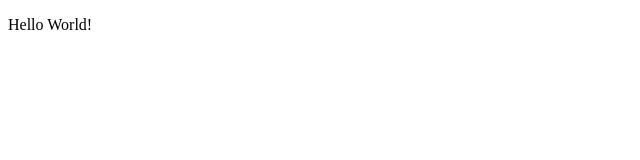
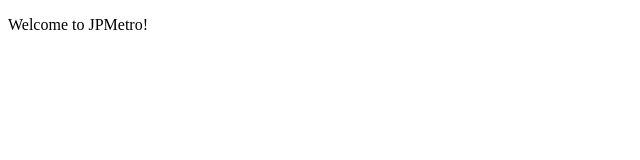
Before and after one commit to ixixia/ixixia.github.io, a plain HTML site: page index.html in a window 1280 px wide. Shown: the full height of the page, 0-640 px from the left. Drawn offline with Linux system fonts and the light colour scheme.

Commit message:
Update index.html

```diff
--- a/index.html
+++ b/index.html
@@ -5,6 +5,6 @@
 		<title>Hello world!</title>
 	</head>
 	<body>
-	<p>Hello World!</p>
+	<p>Welcome to JPMetro!</p>
 	</body>
 </html>
```
